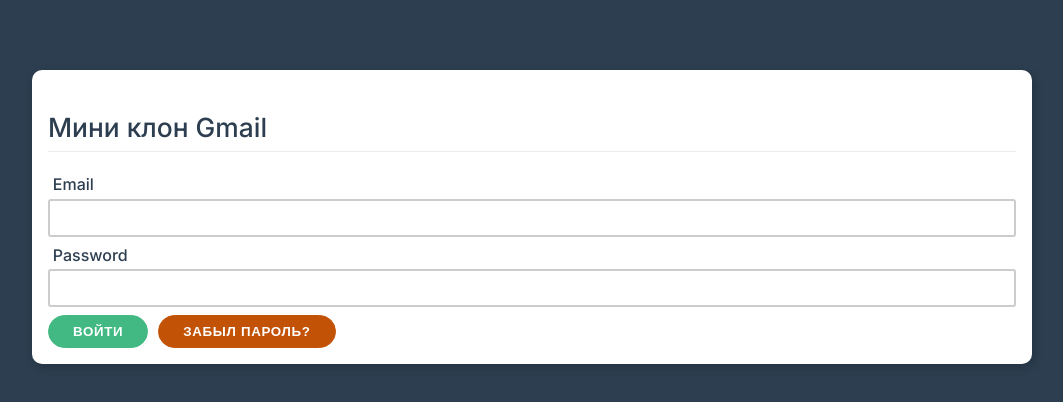
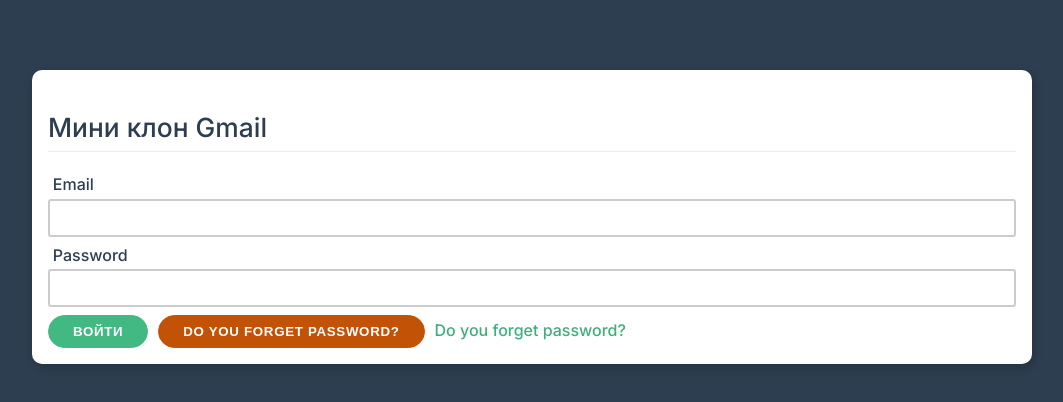
Before and after one commit to glushach/vue-bases, a Vue app in the folder vue-framework/: page /login in a window 1280 px wide. Shown: the top 402 px of the page, without its empty margins (108-1171 px from the left). Built offline with nearby package versions, Linux system fonts and the light colour scheme.

Commit message:
feat: use dynamically navigate

```diff
--- a/vue-framework/src/views/Forget.vue
+++ b/vue-framework/src/views/Forget.vue
@@ -2,6 +2,17 @@
   <div class="card">
     <h2>Забыл пароль? Так вспоминай!</h2>
 
-    <button class="btn" >Обратно к логину</button>
+    <button class="btn" @click="goToLogin">Обратно к логину</button>
+    <button class="btn" @click="$router.push('/login')">Обратно к логину 2</button>
   </div>
 </template>
+
+<script>
+  export default {
+    methods: {
+      goToLogin() {
+        this.$router.push('/login')
+      }
+    }
+  }
+</script>
--- a/vue-framework/src/views/Login.vue
+++ b/vue-framework/src/views/Login.vue
@@ -12,7 +12,10 @@
     </div>
 
     <button class="btn primary" type="submit">Войти</button>
-    <button class="btn warning">Забыл пароль?</button>
+    <router-link to="/forget" v-slot="{navigate}">
+      <button class="btn warning" @click="navigate">Do you forget password?</button>
+    </router-link>
+    <router-link to="/forget">Do you forget password?</router-link>
   </form>
 </template>
 
```
